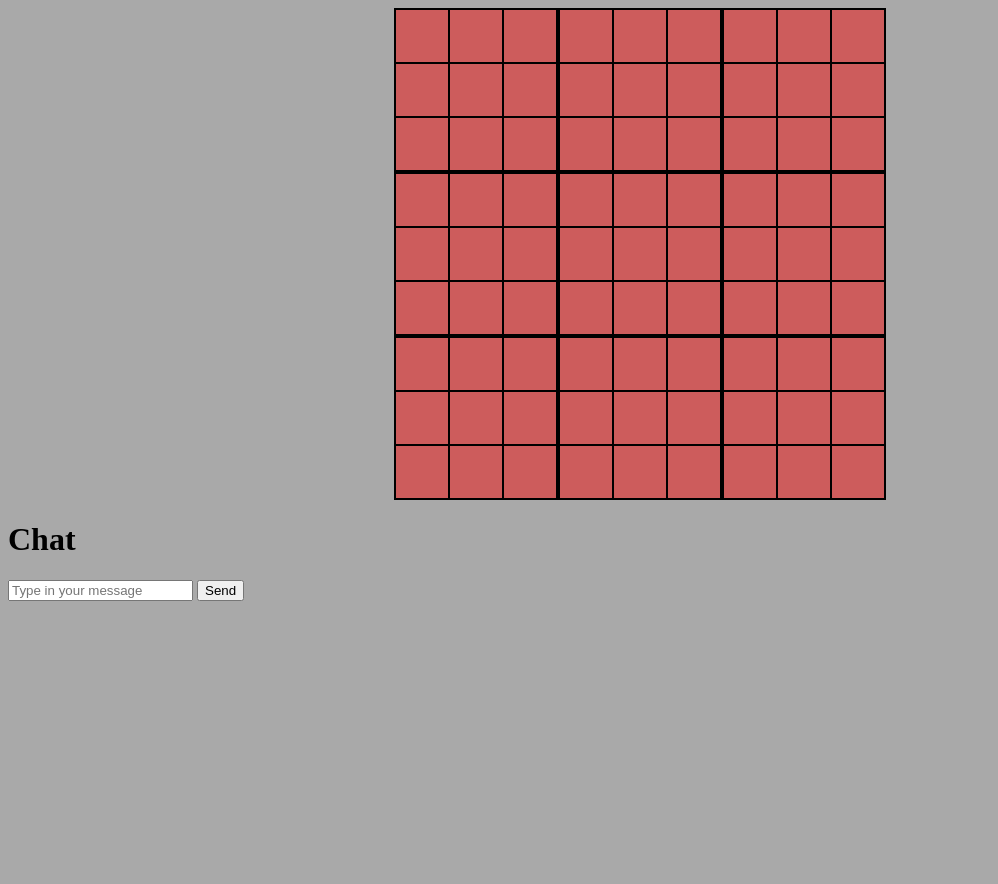
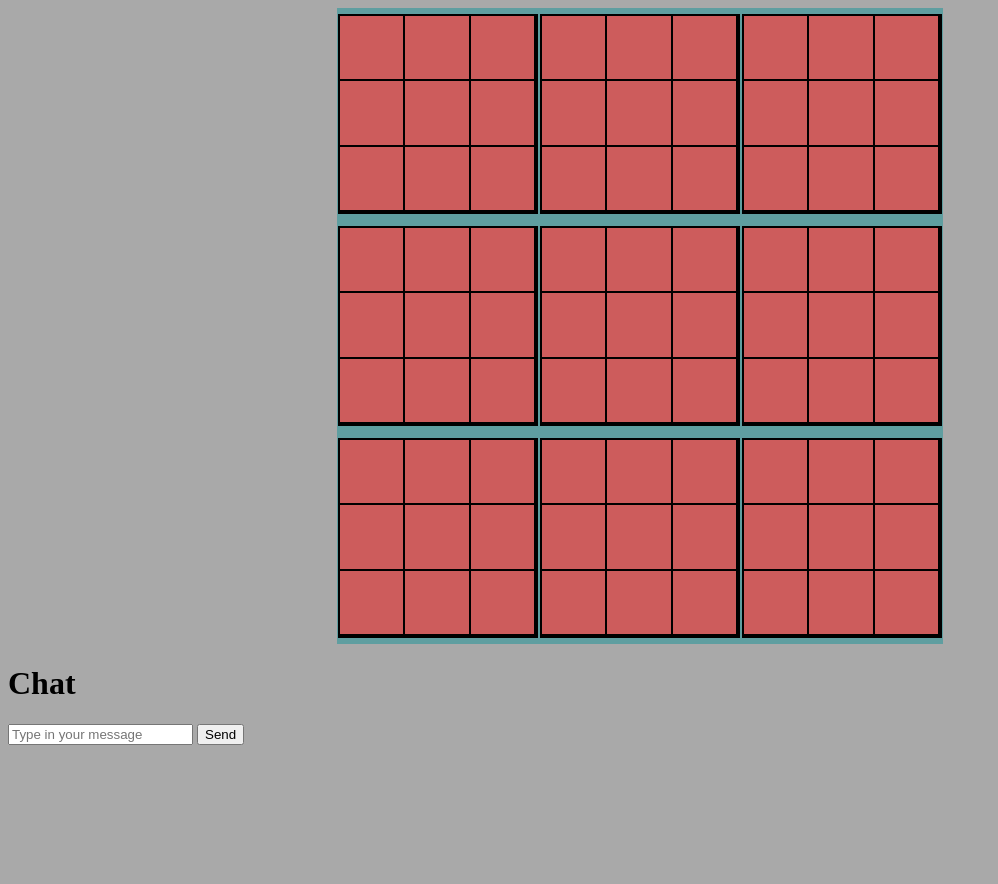
Before and after one commit to mbochene/ZPR, a Flask app: page / in a window 1280 px wide. Shown: the top 884 px of the page, without its empty margins (0-998 px from the left). Before the commit the page ends 601 px from the top, so only its background shows below. Run offline with Flask 2, Linux system fonts and the light colour scheme; some libraries are stand-ins or nearby versions.

Commit message:
zmiany w layoucie, zaznaczanie na planszy globalnej wygrania lokalnej planszy

```diff
--- a/src/app/static/css/stylesheet1.css
+++ b/src/app/static/css/stylesheet1.css
@@ -2,19 +2,33 @@ body{
     background-color: darkgrey;
     color: black;
 }
-td {
+.field {
     width: 50px;
     height: 50px;
     text-align: center;
     font-size: 25px;
 }
-td:hover {
+.field:hover {
     background-color: yellowgreen;
 }
 table {
     background-color: cadetblue;
     border-collapse: collapse;
     margin: 5px auto;
+}
+.finishedLocal {
+    vertical-align: center;
+    text-align: center;
+    font-size: 55px;
+    border: 2px solid black;
+}
+.globalBoard {
+    width:600px;
+    height: 600px;
+}
+.localBoard {
+    width: 200px;
+    height: 200px;
 }
 .bordered {
     border-top: 2px solid black;
--- a/src/app/static/js/app.js
+++ b/src/app/static/js/app.js
@@ -12,13 +12,17 @@ $(document).ready(function () {
         $("#chat").append('<li>' + msg + '</li>')
     });
 
-    $("td").click(function () {
+    $(".field").click(function () {
         inHtml = $(this).html();
         id = $(this).attr('id');
+        boardId = parseInt(id / 10);
+        console.log(parseInt(id/10));
         var data = {
             id: id,
             inHtml: inHtml,
-            toLighten: []
+            toLighten: [],
+            localGameEnded: false,
+            localBoardWinner: ''
         };
         socket.emit('clickedField', data);
         socket.on('respondToClickedField', function (data) {
@@ -27,10 +31,14 @@ $(document).ready(function () {
                 var classNameToRemoveLighten = '.' + i;
                 $(classNameToRemoveLighten).removeClass('clue');
             }
-            console.log(data.toLighten);
             for (let i = 0; i < data.toLighten.length; ++i) {
                 var classNameToLighten = '.' + data.toLighten[i];
                 $(classNameToLighten).addClass('clue');
+            }
+            if (data.localGameEnded) {
+                $('.' + boardId).hide();
+                $('#' + boardId).addClass('finishedLocal');
+                document.getElementById(boardId).innerHTML = data.localBoardWinner;
             }
         });
     });
--- a/src/app/templates/index.html
+++ b/src/app/templates/index.html
@@ -13,105 +13,183 @@
 </head>
 
 <body>
-    <table>
-        <tr id="0">
-            <td id="00" class="bordered 0"></td>
-            <td id="01" class="bordered 0"></td>
-            <td id="02" class="bordered right 0"></td>
-            <td id="10" class="bordered 1"></td>
-            <td id="11" class="bordered 1"></td>
-            <td id="12" class="bordered right 1"></td>
-            <td id="20" class="bordered 2"></td>
-            <td id="21" class="bordered 2"></td>
-            <td id="22" class="bordered 2"></td>
+    <table class="globalBoard">
+        <tr>
+            <td id="0">
+                <table class="localBoard">
+                    <tr>
+                        <td id="00" class="field bordered 0"></td>
+                        <td id="01" class="field bordered 0"></td>
+                        <td id="02" class="field bordered right 0"></td>
                     </tr>
-        <tr id="1">
-            <td id="03" class="bordered 0"></td>
-            <td id="04" class="bordered 0"></td>
-            <td id="05" class="bordered right 0"></td>
-            <td id="13" class="bordered 1"></td>
-            <td id="14" class="bordered 1"></td>
-            <td id="15" class="bordered right 1"></td>
-            <td id="23" class="bordered 2"></td>
-            <td id="24" class="bordered 2"></td>
-            <td id="25" class="bordered 2"></td>
+                    <tr>
+                        <td id="03" class="field bordered 0"></td>
+                        <td id="04" class="field bordered 0"></td>
+                        <td id="05" class="field bordered right 0"></td>
                     </tr>
-        <tr id="2">
-            <td id="06" class="bordered bottom 0"></td>
-            <td id="07" class="bordered bottom 0"></td>
-            <td id="08" class="bordered right bottom 0"></td>
-            <td id="16" class="bordered bottom 1"></td>
-            <td id="17" class="bordered bottom 1"></td>
-            <td id="18" class="bordered right bottom 1"></td>
-            <td id="26" class="bordered bottom 2"></td>
-            <td id="27" class="bordered bottom 2"></td>
-            <td id="28" class="bordered bottom 2"></td>
+                    <tr>
+                        <td id="06" class="field bordered bottom 0"></td>
+                        <td id="07" class="field bordered bottom 0"></td>
+                        <td id="08" class="field bordered right bottom 0"></td>
                     </tr>
-        <tr id="3">
-            <td id="30" class="bordered 3"></td>
-            <td id="31" class="bordered 3"></td>
-            <td id="32" class="bordered right 3"></td>
-            <td id="40" class="bordered 4"></td>
-            <td id="41" class="bordered 4"></td>
-            <td id="42" class="bordered right 4"></td>
-            <td id="50" class="bordered 5"></td>
-            <td id="51" class="bordered 5"></td>
-            <td id="52" class="bordered 5"></td>
+                </table>
+            </td>
+            <td>
+                <table id="1" class="localBoard">
+                    <tr>
+                        <td id="10" class="field bordered 1"></td>
+                        <td id="11" class="field bordered 1"></td>
+                        <td id="12" class="field bordered right 1"></td>
                     </tr>
-        <tr id="4">
-            <td id="33" class="bordered 3"></td>
-            <td id="34" class="bordered 3"></td>
-            <td id="35" class="bordered right 3"></td>
-            <td id="43" class="bordered 4"></td>
-            <td id="44" class="bordered 4"></td>
-            <td id="45" class="bordered right 4"></td>
-            <td id="53" class="bordered 5"></td>
-            <td id="54" class="bordered 5"></td>
-            <td id="55" class="bordered 5"></td>
+                    <tr>
+                        <td id="13" class="field bordered 1"></td>
+                        <td id="14" class="field bordered 1"></td>
+                        <td id="15" class="field bordered right 1"></td>
                     </tr>
-        <tr id="5">
-            <td id="36" class="bordered bottom 3"></td>
-            <td id="37" class="bordered bottom 3"></td>
-            <td id="38" class="bordered right bottom 3"></td>
-            <td id="46" class="bordered bottom 4"></td>
-            <td id="47" class="bordered bottom 4"></td>
-            <td id="48" class="bordered right bottom 4"></td>
-            <td id="56" class="bordered bottom 5"></td>
-            <td id="57" class="bordered bottom 5"></td>
-            <td id="58" class="bordered bottom 5"></td>
+                    <tr>
+                        <td id="16" class="field bordered bottom 1"></td>
+                        <td id="17" class="field bordered bottom 1"></td>
+                        <td id="18" class="field bordered right bottom 1"></td>
                     </tr>
-        <tr id="6">
-            <td id="60" class="bordered 6"></td>
-            <td id="61" class="bordered 6"></td>
-            <td id="62" class="bordered right 6"></td>
-            <td id="70" class="bordered 7"></td>
-            <td id="71" class="bordered 7"></td>
-            <td id="72" class="bordered right 7"></td>
-            <td id="80" class="bordered 8"></td>
-            <td id="81" class="bordered 8"></td>
-            <td id="82" class="bordered 8"></td>
+                </table>
+            </td>
+            <td>
+                <table id="2" class="localBoard">
+                    <tr>
+                        <td id="20" class="field bordered 2"></td>
+                        <td id="21" class="field bordered 2"></td>
+                        <td id="22" class="field bordered right 2"></td>
                     </tr>
-        <tr id="7">
-            <td id="63" class="bordered 6"></td>
-            <td id="64" class="bordered 6"></td>
-            <td id="65" class="bordered right 6"></td>
-            <td id="73" class="bordered 7"></td>
-            <td id="74" class="bordered 7"></td>
-            <td id="75" class="bordered right 7"></td>
-            <td id="83" class="bordered 8"></td>
-            <td id="84" class="bordered 8"></td>
-            <td id="85" class="bordered 8"></td>
+                    <tr>
+                        <td id="23" class="field bordered 2"></td>
+                        <td id="24" class="field bordered 2"></td>
+                        <td id="25" class="field bordered right 2"></td>
                     </tr>
-        <tr id="8">
-            <td id="66" class="bordered 6"></td>
-            <td id="67" class="bordered 6"></td>
-            <td id="68" class="bordered right 6"></td>
-            <td id="76" class="bordered 7"></td>
-            <td id="77" class="bordered 7"></td>
-            <td id="78" class="bordered right 7"></td>
-            <td id="86" class="bordered 8"></td>
-            <td id="87" class="bordered 8"></td>
-            <td id="88" class="bordered 8"></td>
+                    <tr>
+                        <td id="26" class="field bordered bottom 2"></td>
+                        <td id="27" class="field bordered bottom 2"></td>
+                        <td id="28" class="field bordered right bottom 2"></td>
+                    </tr>
+                </table>
+            </td>
+        </tr>
+        <tr>
+                <td>
+                    <table id="3" class="localBoard">
+                        <tr>
+                            <td id="30" class="field bordered 3"></td>
+                            <td id="31" class="field bordered 3"></td>
+                            <td id="32" class="field bordered right 3"></td>
+                        </tr>
+                        <tr>
+                            <td id="33" class="field bordered 3"></td>
+                            <td id="34" class="field bordered 3"></td>
+                            <td id="35" class="field bordered right 3"></td>
+                        </tr>
+                        <tr>
+                            <td id="36" class="field bordered bottom 3"></td>
+                            <td id="37" class="field bordered bottom 3"></td>
+                            <td id="38" class="field bordered right bottom 3"></td>
+                        </tr>
+                    </table>
+                </td>
+                <td>
+                    <table id="4" class="localBoard">
+                        <tr>
+                            <td id="40" class="field bordered 4"></td>
+                            <td id="41" class="field bordered 4"></td>
+                            <td id="42" class="field bordered right 4"></td>
+                        </tr>
+                        <tr>
+                            <td id="43" class="field bordered 4"></td>
+                            <td id="44" class="field bordered 4"></td>
+                            <td id="45" class="field bordered right 4"></td>
+                        </tr>
+                        <tr>
+                            <td id="46" class="field bordered bottom 4"></td>
+                            <td id="47" class="field bordered bottom 4"></td>
+                            <td id="48" class="field bordered right bottom 4"></td>
+                        </tr>
+                    </table>
+                </td>
+                <td>
+                    <table id="5" class="localBoard">
+                        <tr>
+                            <td id="50" class="field bordered 5"></td>
+                            <td id="51" class="field bordered 5"></td>
+                            <td id="52" class="field bordered right 5"></td>
+                        </tr>
+                        <tr>
+                            <td id="53" class="field bordered 5"></td>
+                            <td id="54" class="field bordered 5"></td>
+                            <td id="55" class="field bordered right 5"></td>
+                        </tr>
+                        <tr>
+                            <td id="56" class="field bordered bottom 5"></td>
+                            <td id="57" class="field bordered bottom 5"></td>
+                            <td id="58" class="field bordered right bottom 5"></td>
+                        </tr>
+                    </table>
+                </td>
+            </tr>
+            <tr>
+                    <td>
+                        <table id="6" class="localBoard">
+                            <tr>
+                                <td id="60" class="field bordered 6"></td>
+                                <td id="61" class="field bordered 6"></td>
+                                <td id="62" class="field bordered right 6"></td>
+                            </tr>
+                            <tr>
+                                <td id="63" class="field bordered 6"></td>
+                                <td id="64" class="field bordered 6"></td>
+                                <td id="65" class="field bordered right 6"></td>
+                            </tr>
+                            <tr>
+                                <td id="66" class="field bordered bottom 6"></td>
+                                <td id="67" class="field bordered bottom 6"></td>
+                                <td id="68" class="field bordered right bottom 6"></td>
+                            </tr>
+                        </table>
+                    </td>
+                    <td>
+                        <table id="7" class="localBoard">
+                            <tr>
+                                <td id="70" class="field bordered 7"></td>
+                                <td id="71" class="field bordered 7"></td>
+                                <td id="72" class="field bordered right 7"></td>
+                            </tr>
+                            <tr>
+                                <td id="73" class="field bordered 7"></td>
+                                <td id="74" class="field bordered 7"></td>
+                                <td id="75" class="field bordered right 7"></td>
+                            </tr>
+                            <tr>
+                                <td id="76" class="field bordered bottom 7"></td>
+                                <td id="77" class="field bordered bottom 7"></td>
+                                <td id="78" class="field bordered right bottom 7"></td>
+                            </tr>
+                        </table>
+                    </td>
+                    <td>
+                        <table id="8" class="localBoard">
+                            <tr>
+                                <td id="80" class="field bordered 8"></td>
+                                <td id="81" class="field bordered 8"></td>
+                                <td id="82" class="field bordered right 8"></td>
+                            </tr>
+                            <tr>
+                                <td id="83" class="field bordered 8"></td>
+                                <td id="84" class="field bordered 8"></td>
+                                <td id="85" class="field bordered right 8"></td>
+                            </tr>
+                            <tr>
+                                <td id="86" class="field bordered bottom 8"></td>
+                                <td id="87" class="field bordered bottom 8"></td>
+                                <td id="88" class="field bordered right bottom 8"></td>
+                            </tr>
+                        </table>
+                    </td>
                 </tr>
     </table>
 
```
Also changed, not shown: src/server/event_handlers.py (+7 -0 lines). Lines whose indentation alone changed are shown as unchanged.
